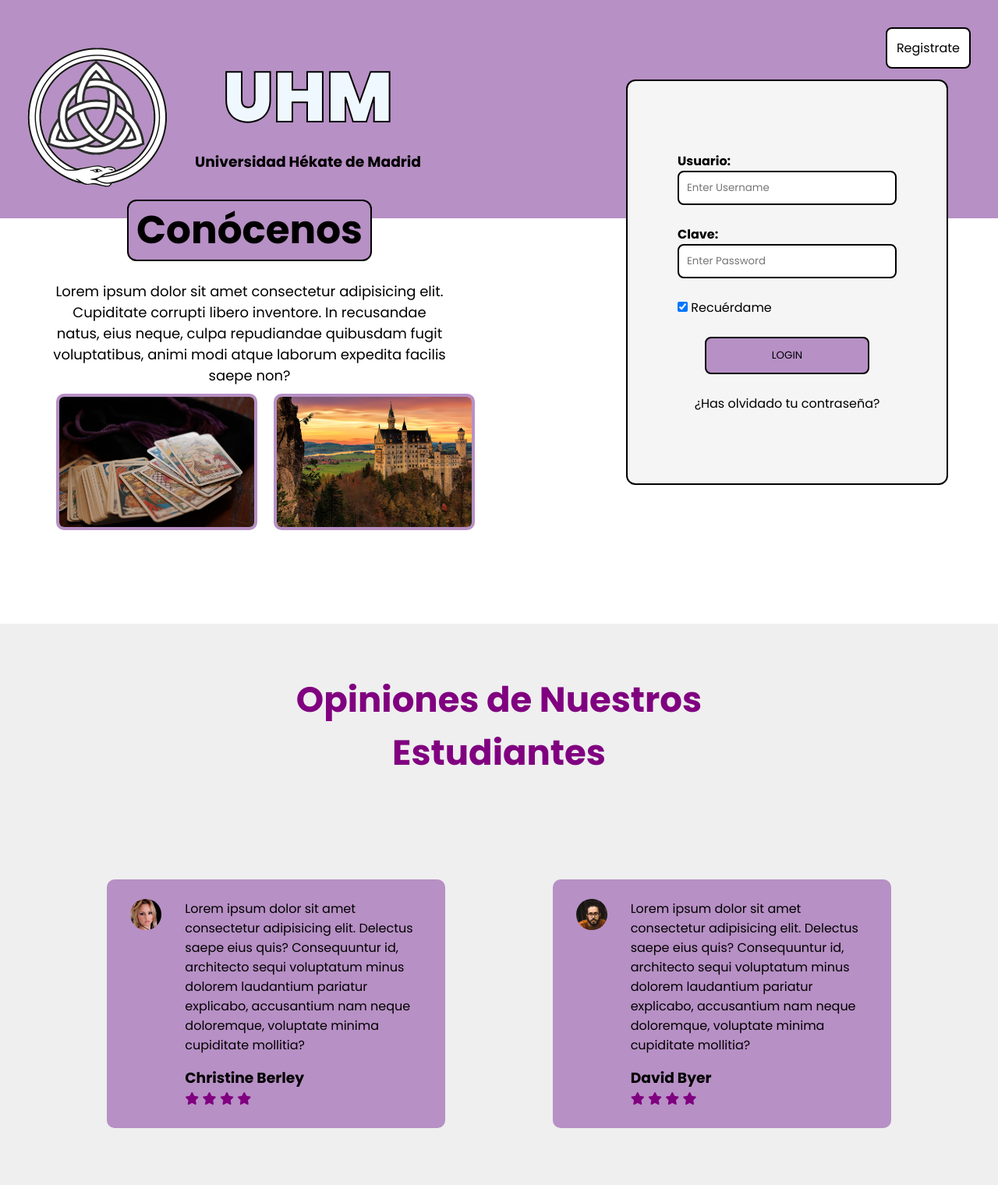
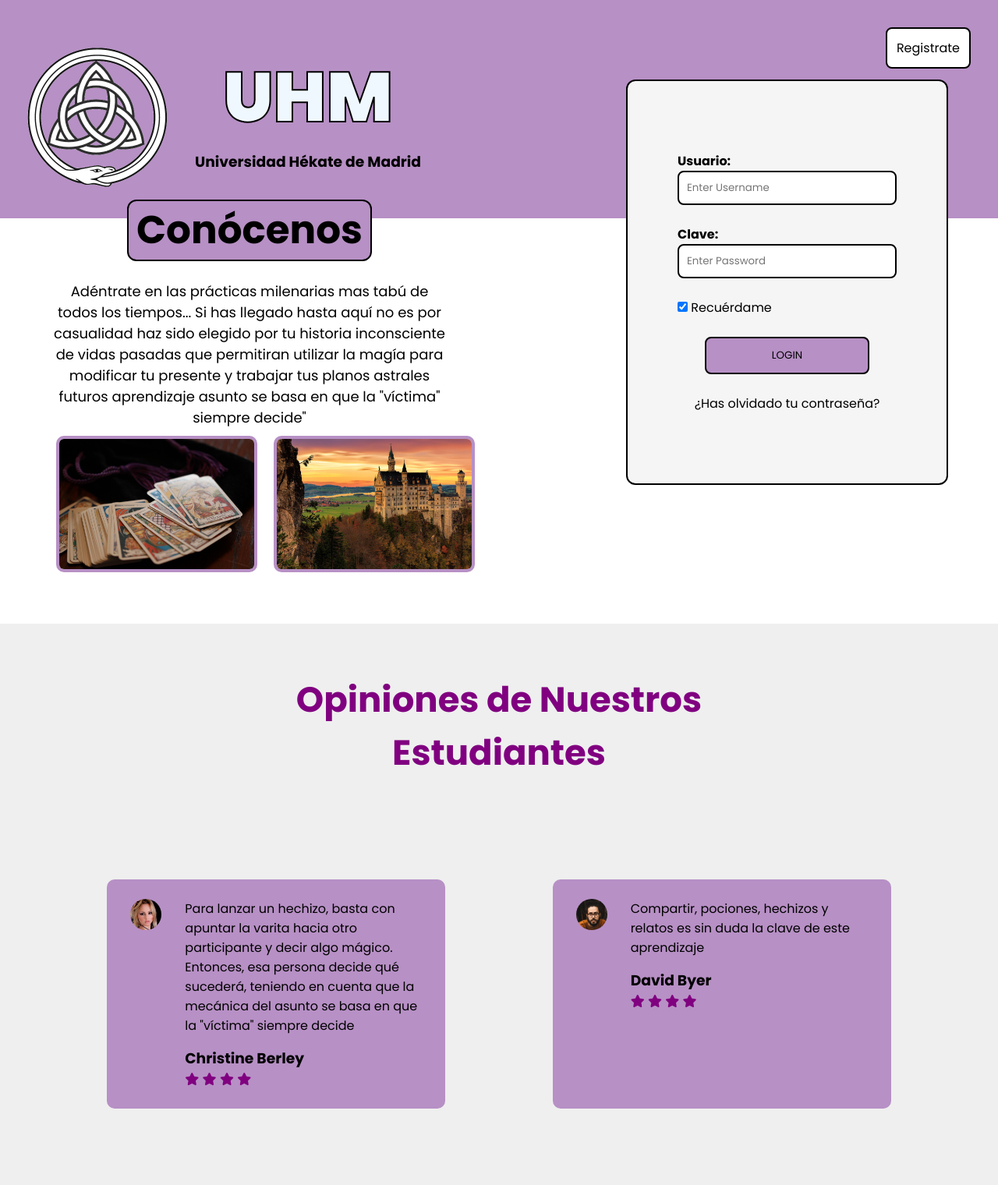
Before and after one commit to AlexandraZambrano/HekateProyecto, a Django app: page /accounts/login/ in a window 1280 px wide. Shown: the whole page at 78% size. Run offline with Django 4.2, Linux system fonts and the light colour scheme; some libraries are stand-ins or nearby versions; some web fonts are replaced.

Commit message:
login y main

```diff
--- a/universidad/webapp/static/main.css
+++ b/universidad/webapp/static/main.css
@@ -189,6 +189,7 @@ td{
 
 .editar a{
     text-decoration:none;
+    color: white;
 }
 
 .eliminar{
--- a/universidad/webapp/templates/registration/login.html
+++ b/universidad/webapp/templates/registration/login.html
@@ -20,7 +20,7 @@
 <section class="header">
     <div class="nav-items">
         <div class="navbar">
-                <img class="logo"  src="{% static './media/LOGOUHM.png' %}" alt="Logo UHM">
+            <img class="logo" src="{% static './media/LOGOUHM.png' %}" alt="Logo UHM">
 
             <div class="titulo">
                 <h2>UHM</h2>
@@ -38,10 +38,13 @@
         <div class="text-box-1">
             <h2>Conócenos</h2>
             <br>
-                <p>Lorem ipsum dolor sit amet consectetur adipisicing elit. Cupiditate corrupti libero inventore. In
-                    recusandae natus, eius neque, culpa repudiandae quibusdam fugit voluptatibus, animi modi atque
-                    laborum
-                    expedita facilis saepe non?</p>
+            <p>Adéntrate en las prácticas milenarias mas tabú de todos los tiempos...
+                Si has llegado hasta aquí no es por casualidad haz sido elegido por tu historia inconsciente de vidas
+                pasadas
+                que permitiran utilizar la magía para modificar tu presente y trabajar tus planos astrales futuros
+                aprendizaje
+                asunto se basa en que la "víctima" siempre decide"
+            </p>
             <div class="text-img">
                 <img src="{% static './media/tarot.jpg' %}"
                      alt="Cartas de Tarot">
@@ -92,11 +95,12 @@
 
     <div class="row">
         <div class="testimonials-col">
-                <img src= "{% static './media/user1.jpg' %}">
+            <img src="{% static './media/user1.jpg' %}">
             <div>
-                    <p>Lorem ipsum dolor sit amet consectetur adipisicing elit. Delectus saepe eius quis? Consequuntur
-                        id, architecto sequi voluptatum minus dolorem laudantium pariatur explicabo, accusantium nam
-                        neque doloremque, voluptate minima cupiditate mollitia?</p>
+                <p>Para lanzar un hechizo, basta con apuntar la varita hacia otro participante y decir algo mágico.
+                        Entonces, esa persona decide qué sucederá,
+                        teniendo en cuenta que la mecánica del asunto se basa en que la "víctima" siempre decide
+</p>
                 <h3>Christine Berley</h3>
                 <i class="fa fa-star"></i>
                 <i class="fa fa-star"></i>
@@ -108,11 +112,10 @@
         </div>
 
         <div class="testimonials-col">
-                <img src= "{% static './media/user2.jpg' %}">
+            <img src="{% static './media/user2.jpg' %}">
             <div>
-                    <p>Lorem ipsum dolor sit amet consectetur adipisicing elit. Delectus saepe eius quis? Consequuntur
-                        id, architecto sequi voluptatum minus dolorem laudantium pariatur explicabo, accusantium nam
-                        neque doloremque, voluptate minima cupiditate mollitia?</p>
+                <p>Compartir, pociones, hechizos y relatos es sin duda la clave de este aprendizaje
+</p>
                 <h3>David Byer</h3>
                 <i class="fa fa-star"></i>
                 <i class="fa fa-star"></i>
```
Lines whose indentation alone changed are shown as unchanged.
